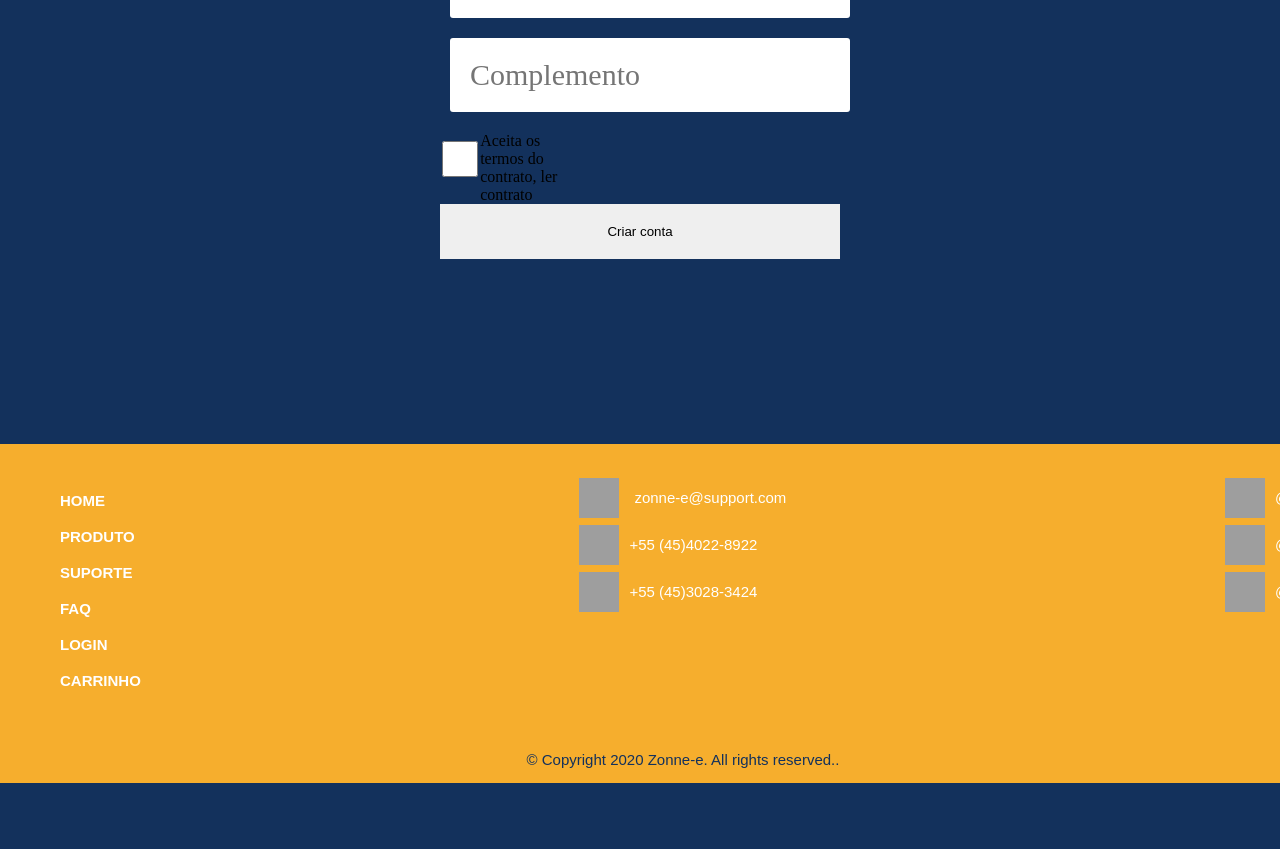
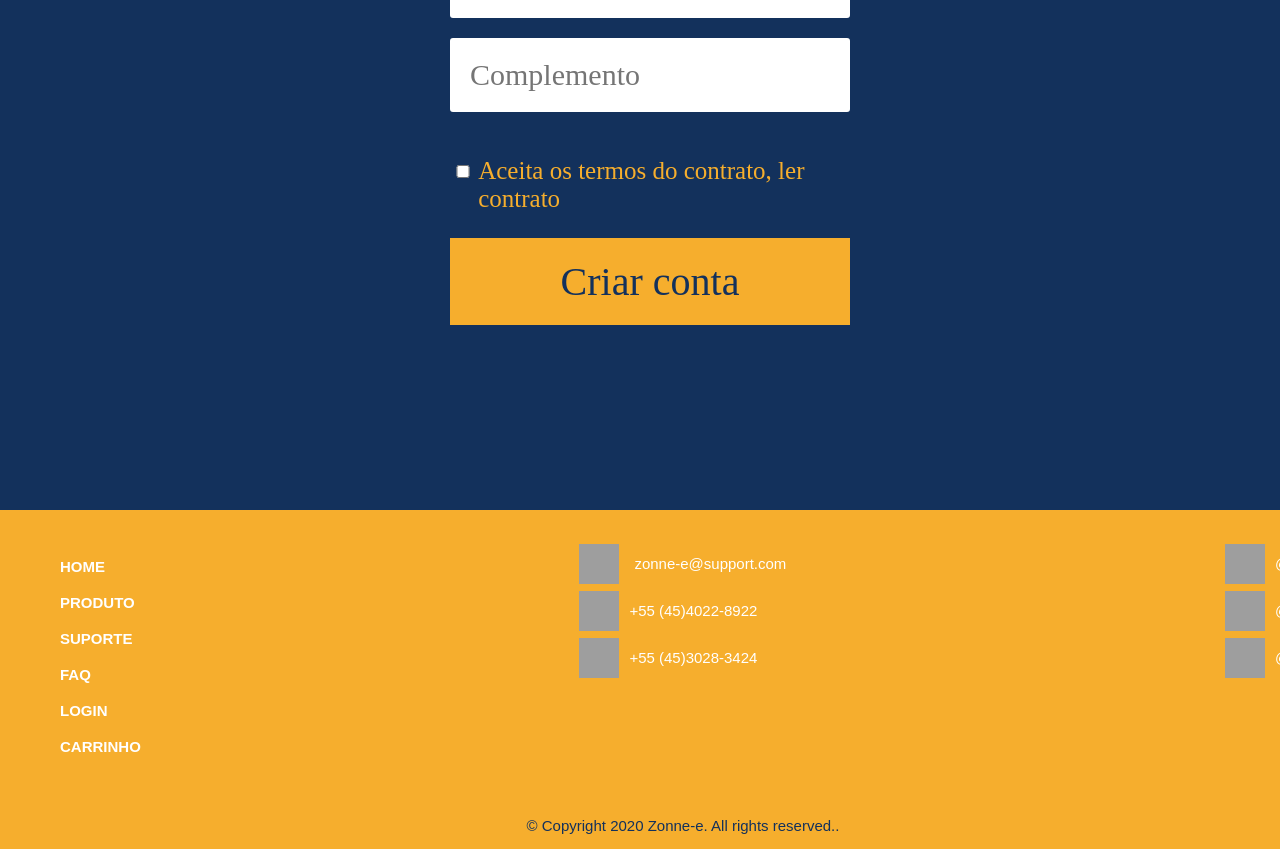
Before and after one commit to PenvicK/zonne-e-react, a React (Create React App) app: page /cadastro in a window 1280 px wide. Shown: the part 1600-2449 px from the top of the page. Before the commit the page ends 2383 px from the top, so only its background shows below. Built offline with nearby package versions, Linux system fonts and the light colour scheme; grey boxes are pictures that could not be loaded.

Commit message:
Melhorei o botao do cadastro

```diff
--- a/src/pages/Cadastro.jsx
+++ b/src/pages/Cadastro.jsx
@@ -31,11 +31,14 @@ function Cadastro(){
                 <Caixa funcao="text" name="complemento" texto="Complemento" size="12" maxlength="40" />
 
                 <div className="boxCadastro">
-                    <Checkbox />
-                    Aceita os termos do contrato, ler contrato
+                    <div className="checkCadastro">
+                     <Checkbox className="Check"/>
+                    </div>
+                     <p> Aceita os termos do contrato, ler contrato</p>
+
                 </div>
-                <div>
-                    <input type="submit" value="Criar conta" name="Criar conta" />
+                <div >
+                    <input className="BotaoCriar" type="submit" value="Criar conta" name="Criar conta" />
                 </div>
             </form>
 
--- a/src/pages/styles/cadastro.css
+++ b/src/pages/styles/cadastro.css
@@ -51,10 +51,8 @@
 }
 .boxCadastro{
     display: flex;
-    flex-direction: row;
-
     font-family: agency fb;
-    margin-right: 280px;
+    height: 10  0px;
 }
 texto{
     color: white;
@@ -67,3 +65,20 @@ texto{
     margin: 2px;
     text-decoration: none;
 }
+.checkCadastro{
+    height: 92px;
+    width: 30px;
+    display: flex;
+    align-items: center;
+    margin: 2px;
+    text-decoration: none;
+    margin-left: 10px;
+}
+.BotaoCriar{
+    font-family:agency fb;
+    font-size:40px ;
+    margin-left: 10px;
+    background-color:#F6AE2D;
+    color: #13315c;
+
+}
```
Also changed, not shown: 1 other file (tests, documents, lock files or other folders).
